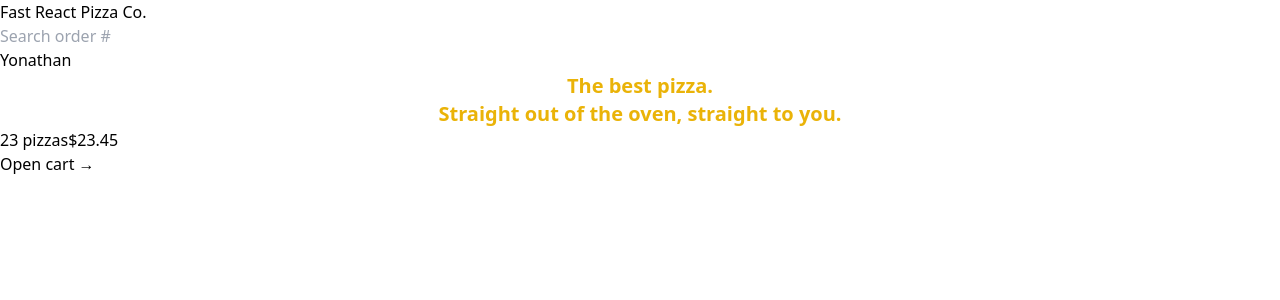
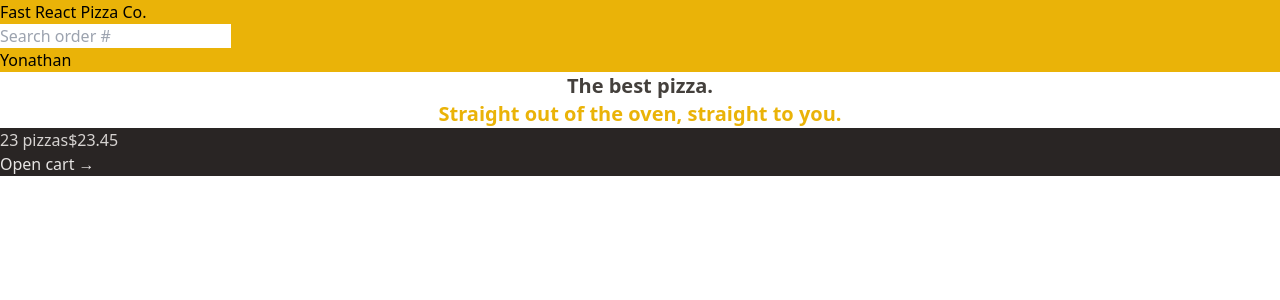
Before and after one commit to yonathandevpro/abyssinia-pizza, a React (Vite) app: page / in a window 1280 px wide. Shown: the top 300 px of the page. Built offline with nearby package versions, Linux system fonts and the light colour scheme.

Commit message:
Working on color

```diff
--- a/src/features/cart/CartOverview.jsx
+++ b/src/features/cart/CartOverview.jsx
@@ -1,9 +1,9 @@
-import { Link } from "react-router-dom";
+import { Link } from 'react-router-dom';
 
 function CartOverview() {
   return (
-    <div>
-      <p>
+    <div className="bg-stone-800 text-stone-200">
+      <p className="text-stone-300">
         <span>23 pizzas</span>
         <span>$23.45</span>
       </p>
--- a/src/ui/Header.jsx
+++ b/src/ui/Header.jsx
@@ -1,9 +1,9 @@
-import { Link } from "react-router-dom";
-import SearchOrder from "../features/order/SearchOrder";
+import { Link } from 'react-router-dom';
+import SearchOrder from '../features/order/SearchOrder';
 
 function Header() {
   return (
-    <header>
+    <header className="bg-yellow-500">
       <Link to="/">Fast React Pizza Co.</Link>
 
       <SearchOrder />
--- a/src/ui/Home.jsx
+++ b/src/ui/Home.jsx
@@ -1,10 +1,12 @@
 function Home() {
   return (
     <div>
-      <h1 className="text-center text-xl font-semibold text-yellow-500">
+      <h1 className="text-center text-xl font-semibold text-stone-700">
         The best pizza.
         <br />
-        Straight out of the oven, straight to you.
+        <span className="text-yellow-500">
+          Straight out of the oven, straight to you.
+        </span>
       </h1>
     </div>
   );
```
